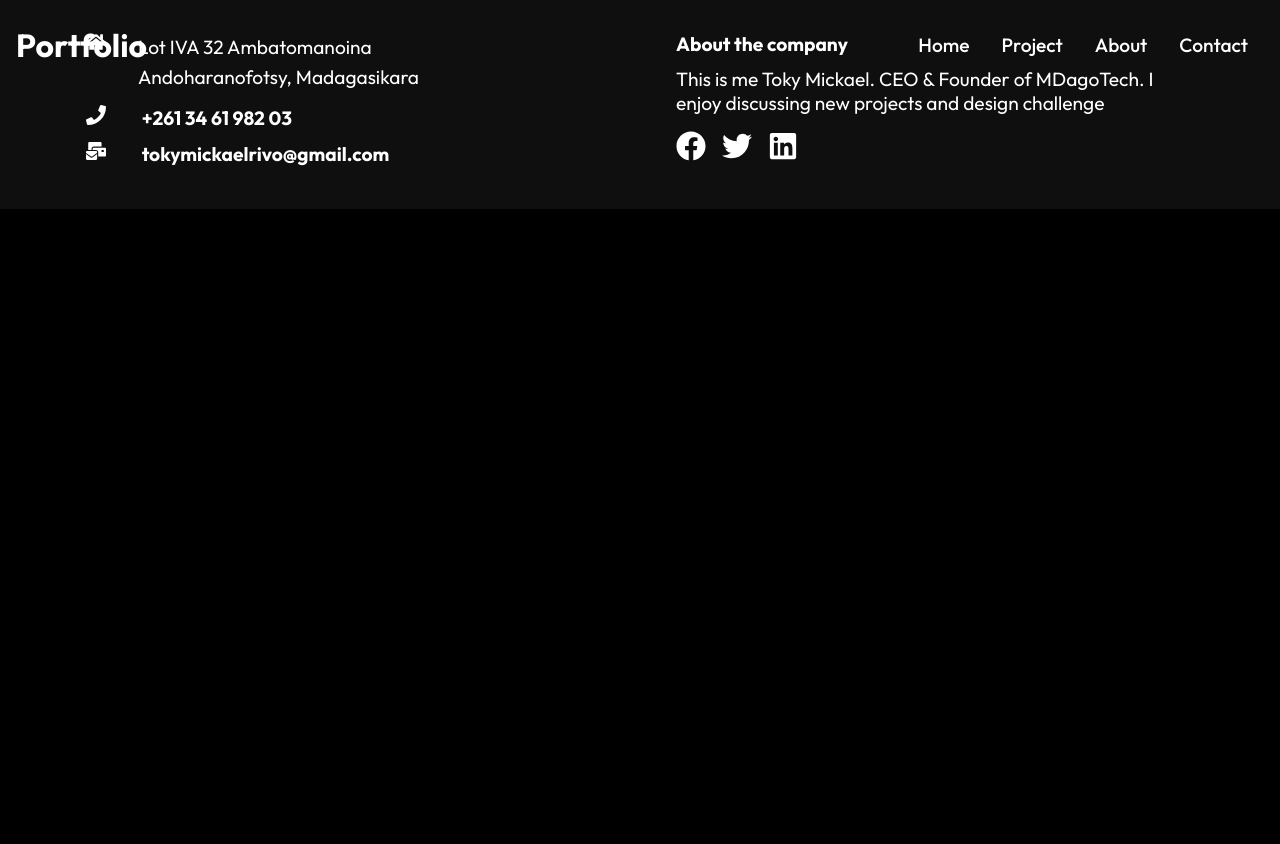
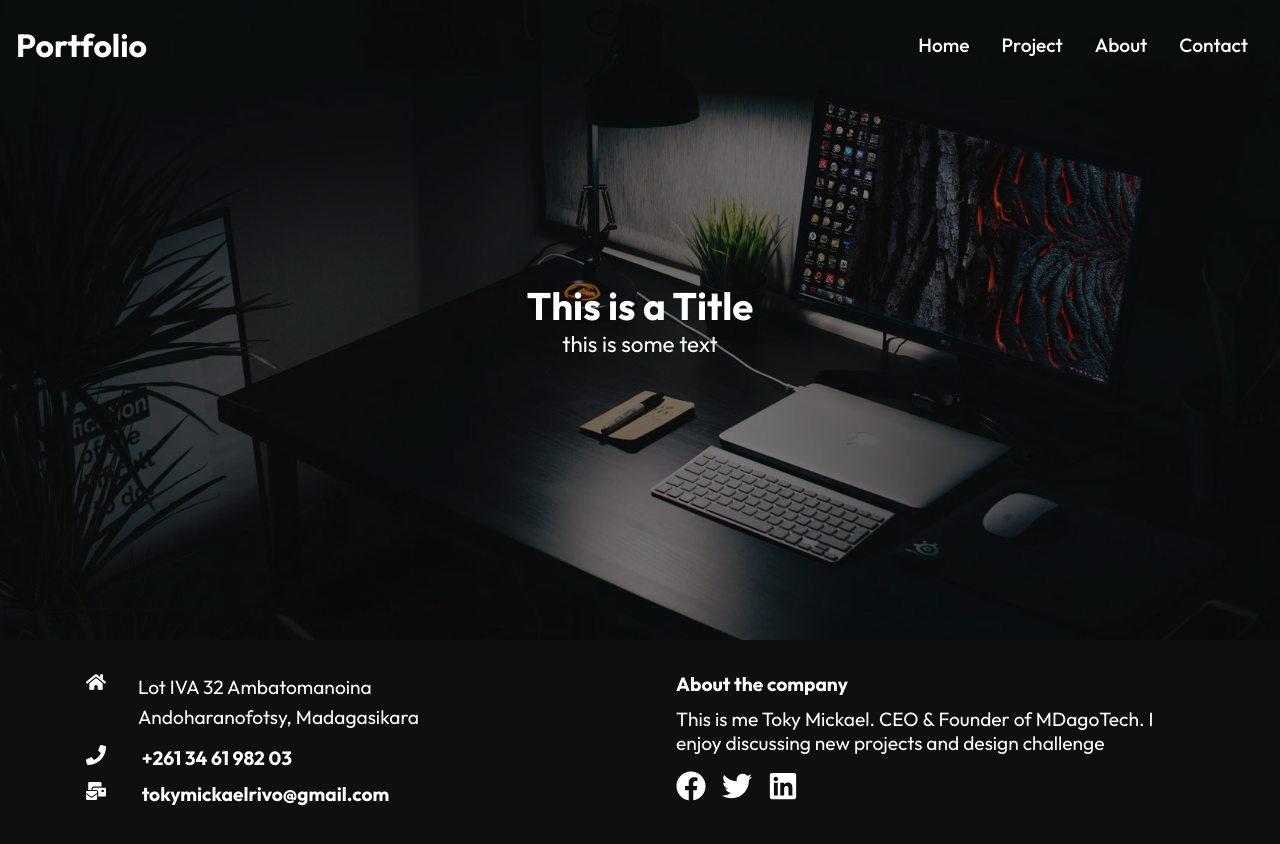
Before and after one commit to meiddiel/portfolio, a React (Create React App) app: page /about in a window 1280 px wide. Shown: the top 844 px of the page. Before the commit the page ends 800 px from the top, so only its background shows below. Built offline with nearby package versions, Linux system fonts and the light colour scheme.

Commit message:
Add some images to my Hero2

```diff
--- a/src/components/HeroimgStyles2.css
+++ b/src/components/HeroimgStyles2.css
@@ -1,8 +1,21 @@
 .hero-img {
   width: 100%;
   background: rgba(0, 0, 0, 0.5);
-  height: 60vh;
+  height: 80vh;
   position: relative;
+}
+
+.hero-img::before {
+  content: "";
+  background-image: url("../assets/img_01.jpg");
+  background-size: cover;
+  background-position: center top;
+  height: 100%;
+  width: 100%;
+  position: absolute;
+  top: 0;
+  left: 0;
+  z-index: -1;
 }
 
 .heading {
@@ -13,3 +26,18 @@
   justify-content: center;
   align-items: center;
 }
+
+.hero-img h1 {
+  font-size: 2.4rem;
+}
+
+.hero-img p {
+  font-size: 1.4rem;
+  text-align: center;
+}
+
+@media screen and (max-width: 640px) {
+  .hero-img h1 {
+    font-size: 2rem;
+  }
+}
--- a/src/routes/About.js
+++ b/src/routes/About.js
@@ -1,11 +1,13 @@
 import React from "react";
 import Footer from "../components/Footer";
+import HeroImg2 from "../components/HeroImg2";
 import Navbar from "../components/Navbar";
 
 const About = () => {
   return (
     <div>
       <Navbar />
+      <HeroImg2 />
       <Footer />
     </div>
   );
--- a/src/routes/Contact.js
+++ b/src/routes/Contact.js
@@ -1,11 +1,13 @@
 import React from "react";
 import Footer from "../components/Footer";
+import HeroImg2 from "../components/HeroImg2";
 import Navbar from "../components/Navbar";
 
 const Contact = () => {
   return (
     <div>
       <Navbar />
+      <HeroImg2 />
       <Footer />
     </div>
   );
```
Also changed, not shown: src/assets/img_01.jpg (added), src/assets/img_02.jpg (added).
